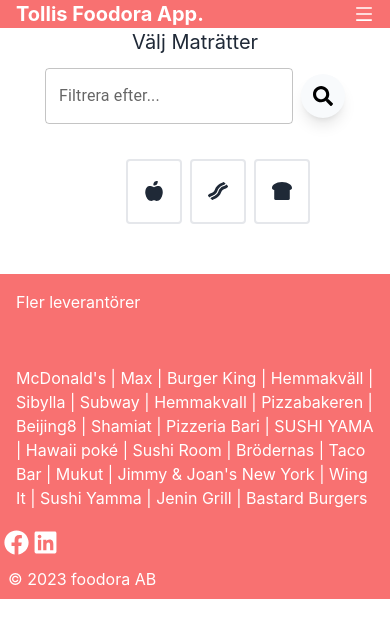
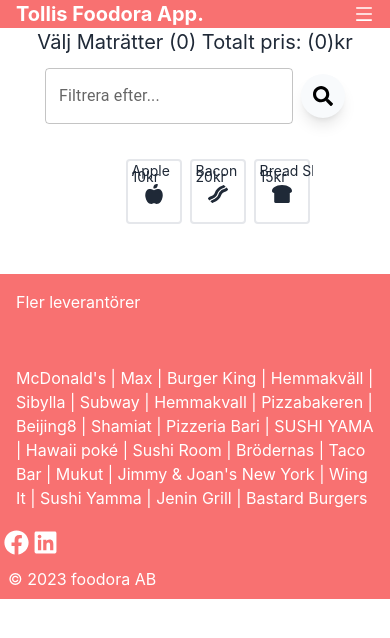
Before and after one commit to tollispa/foodora-clone, a React (Create React App) app: page / in a window 390 px wide. Shown: the top 638 px of the page. Built offline with nearby package versions, Linux system fonts and the light colour scheme.

Commit message:
install server dependencies

```diff
--- a/package.json
+++ b/package.json
@@ -12,6 +12,12 @@
     "@testing-library/jest-dom": "^5.16.5",
     "@testing-library/react": "^13.4.0",
     "@testing-library/user-event": "^13.5.0",
+    "axios": "^1.4.0",
+    "body-parser": "^1.20.2",
+    "cors": "^2.8.5",
+    "express": "^4.18.2",
+    "express-session": "^1.17.3",
+    "mongoose": "^7.1.0",
     "react": "^18.2.0",
     "react-dom": "^18.2.0",
     "react-icons": "^4.8.0",
--- a/src/components/FoodCategory.js
+++ b/src/components/FoodCategory.js
@@ -1,33 +1,47 @@
 import { TextField } from '@mui/material';
-import { FaSearch, FaAppleAlt, FaBacon, FaBreadSlice, FaCarrot, FaCheese, FaCoffee, FaCookie, FaDrumstickBite, FaEgg, FaFish, FaHamburger, FaHotdog, FaIceCream, FaLemon, FaPepperHot, FaPizzaSlice, } from 'react-icons/fa';
+import { useState} from "react"
+import {Link} from "react-router-dom"
+import { FaSearch,FaCartPlus, FaAppleAlt, FaBacon, FaBreadSlice, FaCarrot, FaCheese, FaCoffee, FaCookie, FaDrumstickBite, FaEgg, FaFish, FaHamburger, FaHotdog, FaIceCream, FaLemon, FaPepperHot, FaPizzaSlice, } from 'react-icons/fa';
 
 function FoodCategory() {
 
+    const [items, setItems] = useState([])
+    const [itemPrice, setItemPrice] = useState(0)
+
     const foodIcons = [
-        <FaAppleAlt />,
-        <FaBacon />,
-        <FaBreadSlice />,
-        <FaCarrot />,
-        <FaCheese />,
-        <FaCoffee />,
-        <FaCookie />,
-        <FaDrumstickBite />,
-        <FaEgg />,
-        <FaFish />,
-        <FaHamburger />,
-        <FaHotdog />,
-        <FaIceCream />,
-        <FaLemon />,
+        { title: "Apple", price: 10, icon: <FaAppleAlt /> },
+        { title: "Bacon", price: 20, icon: <FaBacon /> },
+        { title: "Bread Slice", price: 15, icon: <FaBreadSlice /> },
+        { title: "Carrot", price: 5, icon: <FaCarrot /> },
+        { title: "Cheese", price: 33, icon: <FaCheese /> },
+        { title: "Coffee", price: 17, icon: <FaCoffee /> },
+        { title: "Cookie", price: 10, icon: <FaCookie /> },
+        { title: "Drumstick", price: 7, icon: <FaDrumstickBite /> },
+        { title: "Egg", price: 25, icon: <FaEgg /> },
+        { title: "Fish", price: 33, icon: <FaFish /> },
+        { title: "Hamburger", price: 45, icon: <FaHamburger /> },
+        { title: "Hotdog", price: 32, icon: <FaHotdog /> },
+        { title: "Ice Cream", price: 13, icon: <FaIceCream /> },
+        { title: "Lemon", price: 5, icon: <FaLemon /> },
+        { title: "Pepper Hot", price: 2, icon: <FaPepperHot /> },
+        { title: "Pizza Slice", price: 40, icon: <FaPizzaSlice /> },
+      ];
+
+        const addItem = (title, price) => {
 
 
-        <FaPepperHot />,
-        <FaPizzaSlice />,
+            setItems(prevItems => [...prevItems, title]);
+            setItemPrice(itemPrice + price);
 
 
-      ];
+           }
+
+
+
     return (
         <>
-        <span className='flex justify-center items-center text-gray-800 bg-white text-xl sm:text-4xl'>Välj Maträtter</span>
+        <span className='flex justify-center items-center text-gray-800 bg-white text-xl sm:text-4xl'>Välj Maträtter ({items.length}) Totalt pris: ({itemPrice})kr</span>
+        {itemPrice > 0 ? <p className='flex justify-center items-center'>Färdighandlat? Gå till <span className='ml-1 underline text-blue-400 cursor-pointer'>varukorg</span></p> : null}
         <p className='flex justify-center items-center mt-3'><TextField label="Filtrera efter..."/>
         <button className='text-xl black shadow-lg bg-slate-50 p-3 rounded-full ml-2 hover:bg-slate-100'><FaSearch /></button></p>
 
@@ -36,11 +50,17 @@
             <img className='w-full h-[200px]' src="https://th.bing.com/th/id/R.77324b7bffe240d5a698091928296d44?rik=fdlLXNIjIY9u5g&riu=http%3a%2f%2fthesplendidlifestyle.com%2fwp-content%2fuploads%2f2019%2f08%2fdelivery.png&ehk=6it3QaR03%2bUA%2fYaNsq5JJQvYeFoIx8eusDr1b59eMps%3d&risl=&pid=ImgRaw&r=0" alt="/"/>
         </div>
 
-        <div className='flex h-auto w-[50%] overflow-x-auto ml-10'>
+        <div className='flex h-auto w-[50%] overflow-x-scroll whitespace-nowrap scroll-smooth scrollbar-none relative ml-10' style={{ '--scrollbar-thumb-color': 'red' }}>
         {foodIcons.map((icon, index) => {
             return (
-                <button className='w-full sm:text-7xl text-xl bg-white text-gray-800 h-[65px] sm:h-[150px] rounded border-2 border-gray-200 p-4 ml-2 mb-4 hover:bg-red-400 hover:border-red-400 hover:text-white' key={index}>
-                    {icon}</button>
+                <div className='cursor-pointer justify-center relative items-center w-full sm:text-7xl text-xl bg-white text-gray-800 h-[65px] sm:h-[150px] rounded border-2 border-gray-200 p-4 ml-2 mb-4 hover:bg-red-400 hover:border-red-400 hover:text-white' key={index}>
+                   <FaCartPlus onClick={() => addItem(icon.title, icon.price)} className='absolute top-0 right-1 text-white hover:text-gray-400 m-1 transform hover:scale-150 transition duration-200 active:text-gray-800' size={20}/>
+                    <p className='absolute top-[0%] left-1 text-sm'>{icon.title}</p>
+                    <p className='absolute top-[11%] left-1 text-sm'>{icon.price}kr</p>
+
+
+
+                    <p className='justify-center items-center mt-[35%]'>{icon.icon}</p> </div>
             )
         })}
         </div>
```
Also changed, not shown: 1 other file (tests, documents, lock files or other folders).
